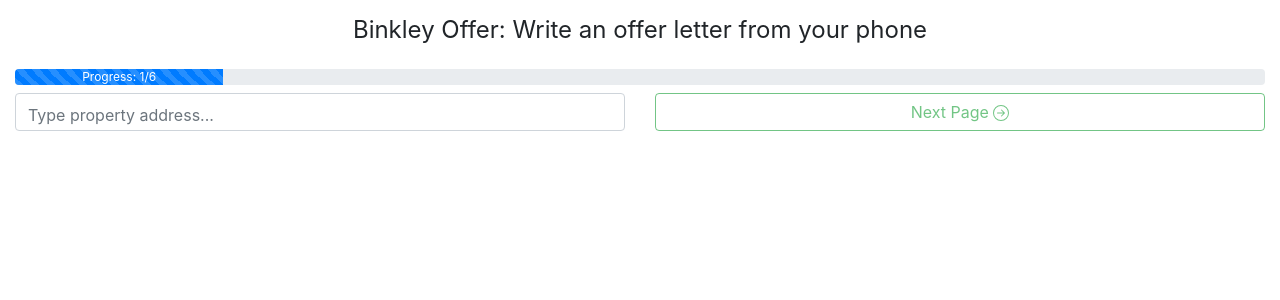
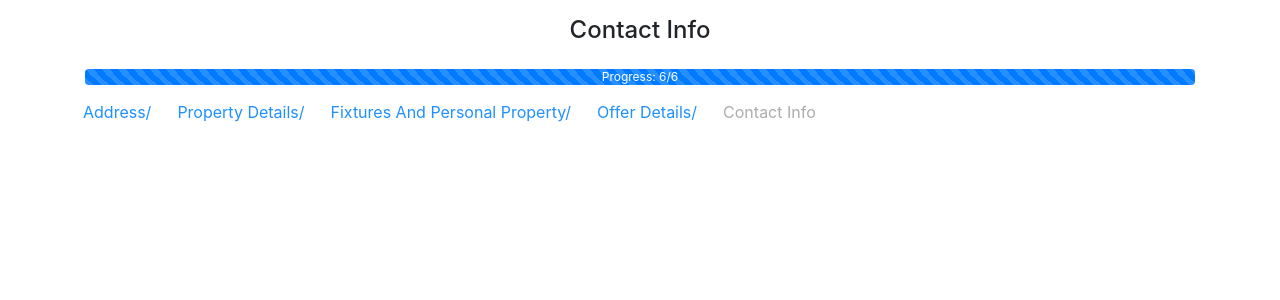
Before and after one commit to ezl/binkley-offer, a Vue app in the folder frontend/: page /fourth-step in a window 1280 px wide. Shown: the top 300 px of the page. Built offline with nearby package versions, Linux system fonts and the light colour scheme; what vue-google-oauth2 would draw is missing.

Commit message:
#27/Remove fluid from container classes and add history mode to router

```diff
--- a/frontend/src/pages/ConfirmPropertyDetails.vue
+++ b/frontend/src/pages/ConfirmPropertyDetails.vue
@@ -1,6 +1,6 @@
 <template>
   <div>
-    <b-container v-if="isLoaded" :fluid="true">
+    <b-container v-if="isLoaded">
       <b-row>
         <b-col>
           <H1 class="title">Confirm Property Details</H1>
@@ -121,12 +121,11 @@ export default {
     pdfBody: {
       deep: true,
       handler () {
-        if (this.pdfBody.property_street_address || this.pdfBody.property_locality || this.pdfBody.property_region
-          || this.pdfBody.property_region || this.pdfBody.property_postal_code
-          || this.pdfBody.parcel_identification_number || this.pdfBody.agent_details_name
-          || this.pdfBody.agent_details_company || this.pdfBody.agent_details_company || this.pdfBody.hoa_dues
-          || this.pdfBody.tax || this.pdfBody.tax_year || this.pdfBody.tax_exemptions) {
-          console.log("here")
+        if (this.pdfBody.property_street_address || this.pdfBody.property_locality || this.pdfBody.property_region ||
+          this.pdfBody.property_region || this.pdfBody.property_postal_code ||
+          this.pdfBody.parcel_identification_number || this.pdfBody.agent_details_name ||
+          this.pdfBody.agent_details_company || this.pdfBody.agent_details_company || this.pdfBody.hoa_dues ||
+          this.pdfBody.tax || this.pdfBody.tax_year || this.pdfBody.tax_exemptions) {
           this.showError = ''
         }
       }
@@ -153,7 +152,7 @@ export default {
           this.pdfBody.parcel_identification_number = response.data.parcel_identification_number
           this.isLoaded = true
         }
-        }
+      }
       ).catch(e => {
         if (e.response.status === 409) {
           this.showError = e.response.data.detail
--- a/frontend/src/pages/ContactInfo.vue
+++ b/frontend/src/pages/ContactInfo.vue
@@ -1,6 +1,6 @@
 <template>
   <div>
-    <b-container :fluid="true">
+    <b-container>
       <b-row>
         <b-col>
           <H1 class="title">Contact Info</H1>
--- a/frontend/src/pages/FixturesAndPersonalProperty.vue
+++ b/frontend/src/pages/FixturesAndPersonalProperty.vue
@@ -1,6 +1,6 @@
 <template>
   <div>
-    <b-container v-if="isLoaded" :fluid="true">
+    <b-container v-if="isLoaded">
       <b-row>
         <b-col>
           <H1 class="title">Fixtures And Personal Property</H1>
--- a/frontend/src/pages/Home.vue
+++ b/frontend/src/pages/Home.vue
@@ -1,6 +1,6 @@
 <template>
   <div>
-    <b-container :fluid="true">
+    <b-container>
       <b-row align-v="baseline">
         <b-col>
           <H1 class="title">Binkley Offer: Write an offer letter from your phone</H1>
--- a/frontend/src/pages/LegalMumboJumbo.vue
+++ b/frontend/src/pages/LegalMumboJumbo.vue
@@ -1,6 +1,6 @@
 <template>
   <div>
-    <b-container v-if="isLoaded" :fluid="true">
+    <b-container v-if="isLoaded">
       <b-row>
         <b-col>
           <H1 class="title">Legal Mumbo Jumbo</H1>
--- a/frontend/src/pages/OfferDetails.vue
+++ b/frontend/src/pages/OfferDetails.vue
@@ -1,6 +1,6 @@
 <template>
   <div>
-    <b-container :fluid="true">
+    <b-container>
       <b-row>
         <b-col>
           <H1 class="title">Offer Details</H1>
--- a/frontend/src/router/index.js
+++ b/frontend/src/router/index.js
@@ -11,6 +11,7 @@ import Settings from '../pages/Settings'
 Vue.use(Router)
 
 export default new Router({
+  mode: 'history',
   routes: [
     {
       path: '/',
```
